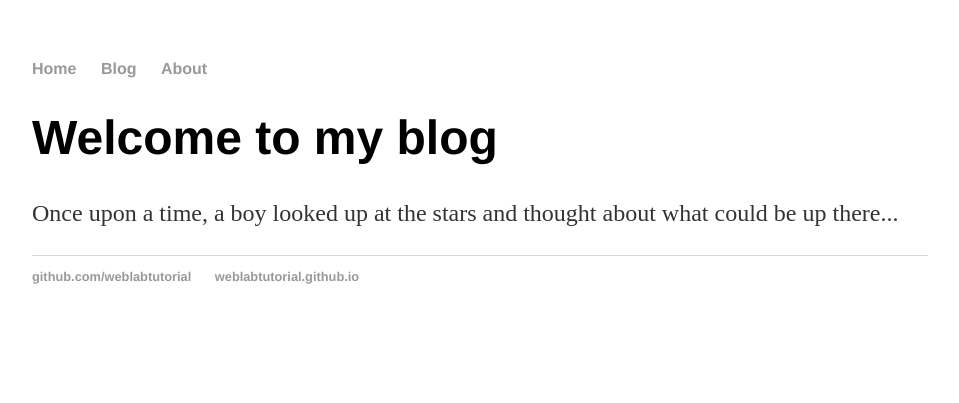
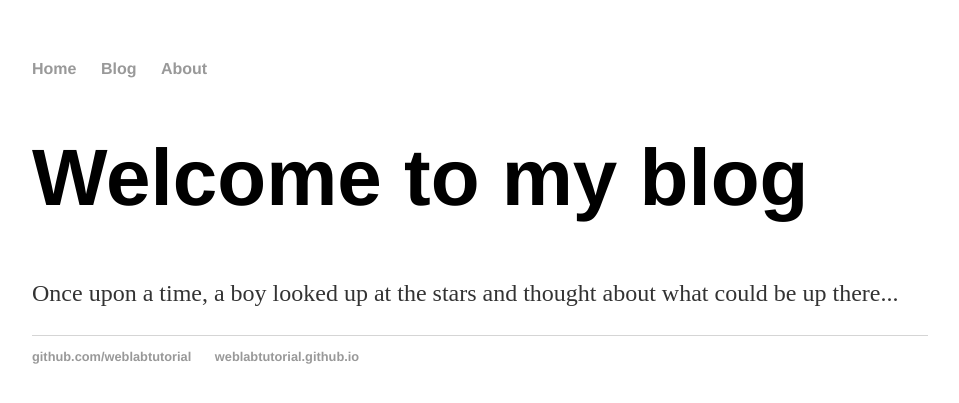
Before and after one commit to JoeGilliganHW/JoeGilliganHW.github.io, a Jekyll site: the page built from index.html, in a window 1280 px wide. Shown: the top 403 px of the page, without its empty margins (160-1119 px from the left). Built offline with Jekyll 4.4.1, drawn with Linux system fonts in a browser that asks for light colours.

Commit message:
Update main.css

```diff
--- a/css/main.css
+++ b/css/main.css
@@ -3,7 +3,7 @@ body {
 }
 
 h1 {
-  font-size: 3em;font-family:'Helvetica', 'Arial', 'Sans-Serif';
+  font-size: 5em;font-family:'Helvetica', 'Arial', 'Sans-Serif';
 }
 
 p {
```
